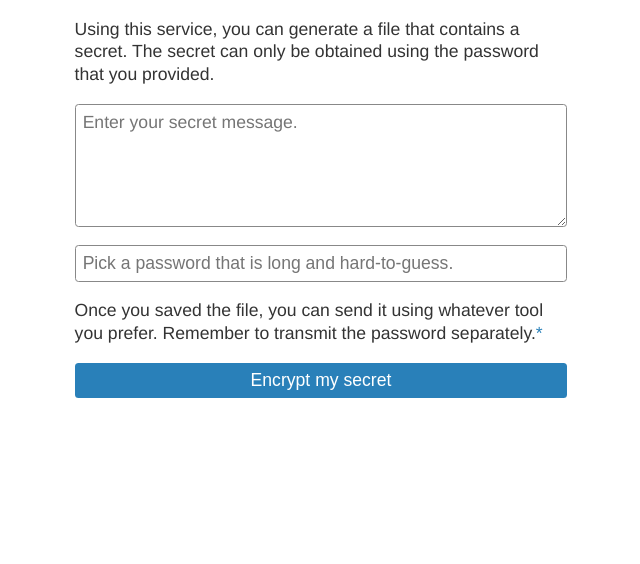
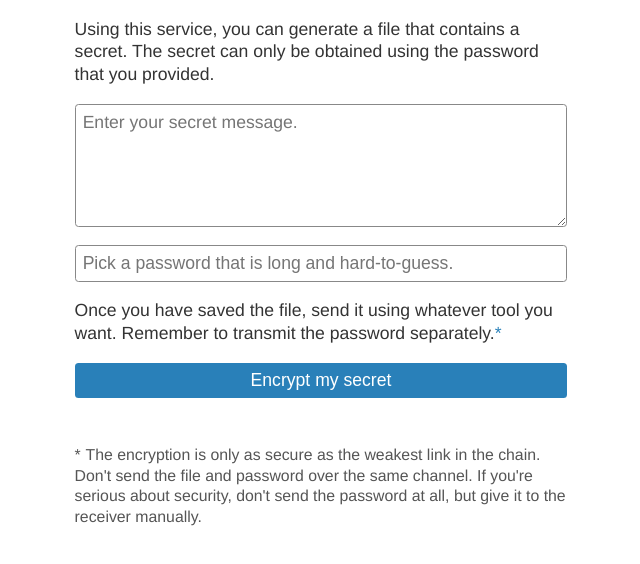
Before and after one commit to derhuerst/html-vault, a website: page src/index.html in a window 1280 px wide. Shown: the whole page, without its empty margins (319-959 px from the left). Drawn offline with Linux system fonts and the light colour scheme.

Commit message:
notes on security

```diff
--- a/src/index.html
+++ b/src/index.html
@@ -37,6 +37,8 @@ textarea { min-height: 7em; font-family: "Helvetica Neue", sans-serif; }
 	padding: .4em .5em; border-radius: .2em;
 	color: white; background-color: #c0392b;
 }
+#notes { margin-top: 3em; color: #555; font-size: 90%; }
+#notes::before { content: "*"; padding-right: .3em; }
 	</style>
 </head>
 <body>
@@ -44,8 +46,9 @@ textarea { min-height: 7em; font-family: "Helvetica Neue", sans-serif; }
 	<p id="hint"></p>
 	<textarea id="message" placeholder="Enter your secret message." name="message"></textarea>
 	<input type="password" id="password" placeholder="Pick a password that is long and hard-to-guess."/>
-	<p>Once you saved the file, you can send it using whatever tool you prefer. Remember to transmit the password separately.<a href="#notes">*</a></p>
+	<p>Once you have saved the file, send it using whatever tool you want. Remember to transmit the password separately.<a href="#notes">*</a></p>
 	<button id="submit">Encrypt my secret</button>
+	<p id="notes">The encryption is only as secure as the weakest link in the chain. Don't send the file and password over the same channel. If you're serious about security, don't send the password at all, but give it to the receiver manually.</p>
 	<script>{{downloadjs}}</script>
 	<script>{{sjcl}}</script>
 	<script>
```
